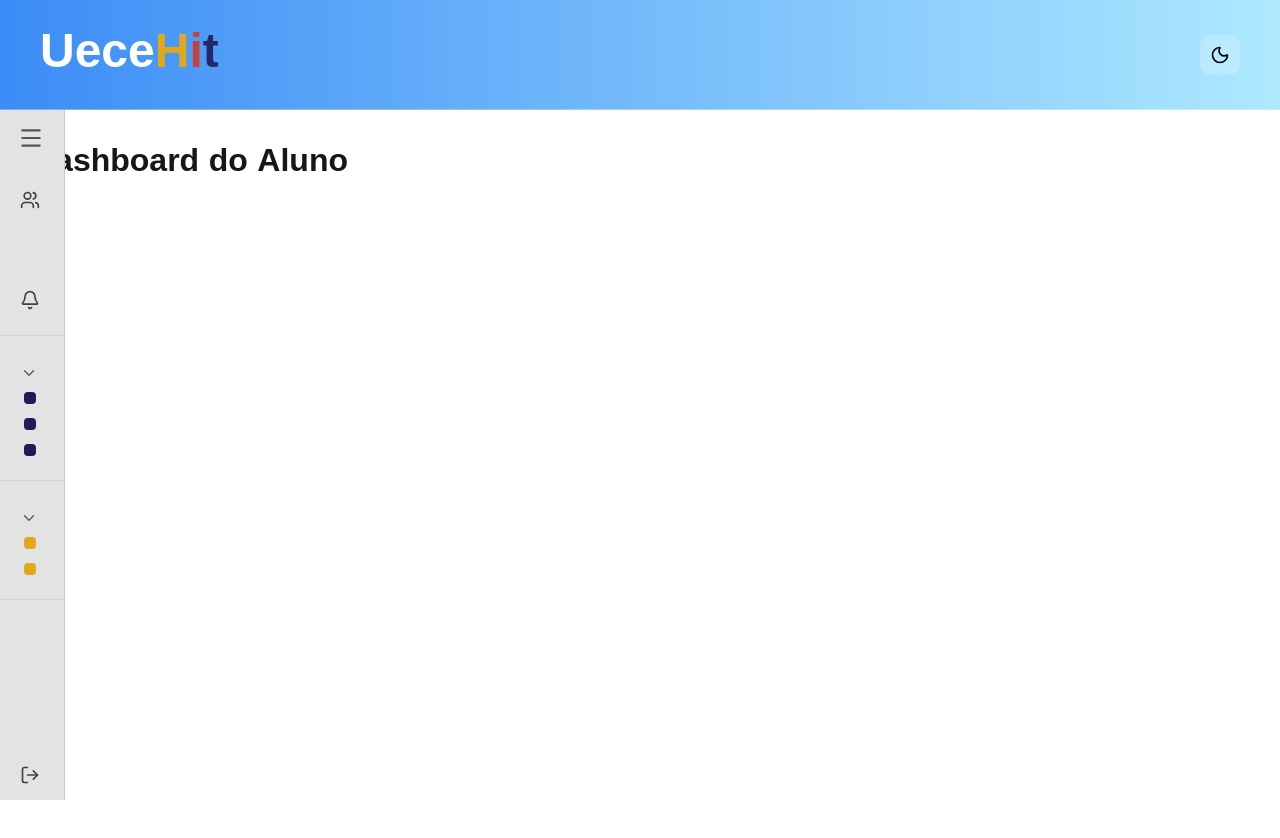
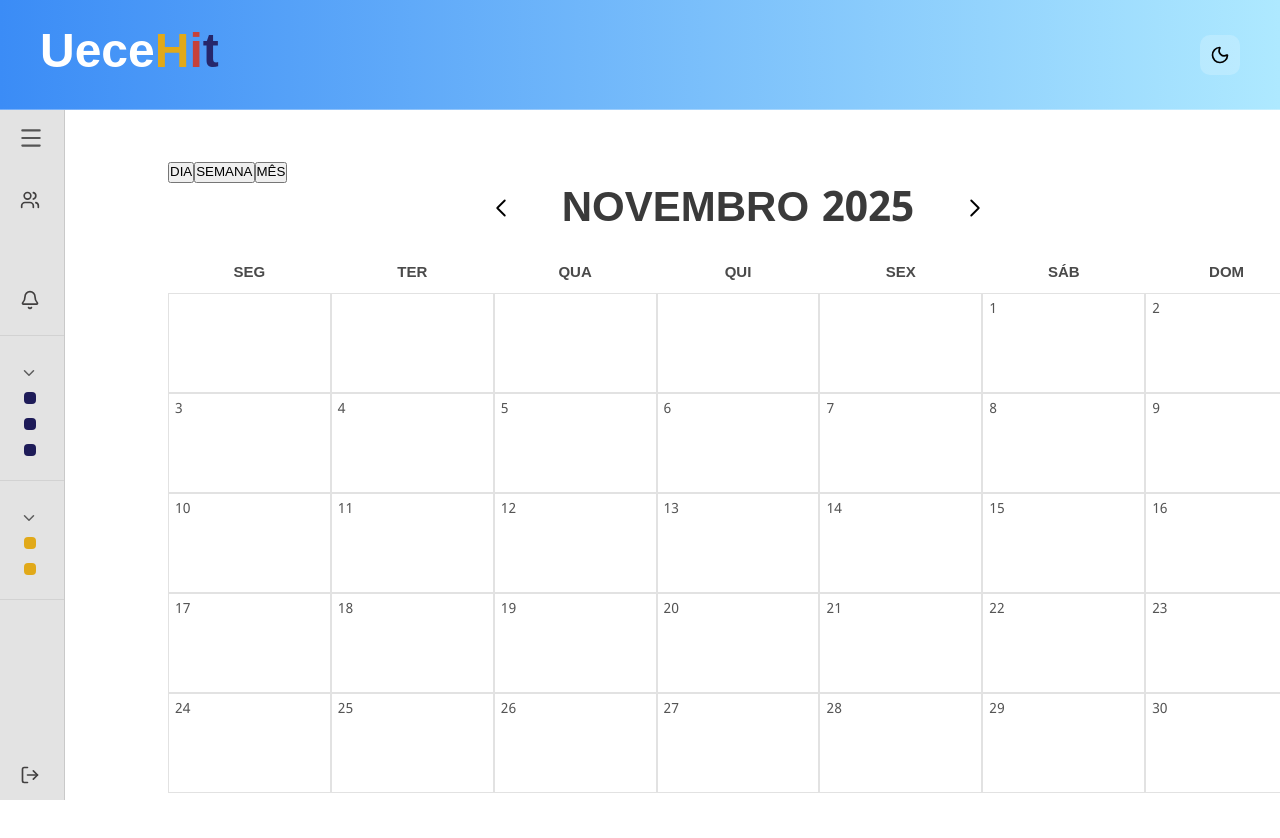
Before and after one commit to UeceHit/uecehit-frontend, a Next.js app: page /aluno in a window 1280 px wide. Shown: the top 838 px of the page. Before the commit the page ends 800 px from the top, so only its background shows below. Built offline with nearby package versions, Linux system fonts and the light colour scheme.

Commit message:
adicao do calendario em si

```diff
--- a/src/app/aluno/page.jsx
+++ b/src/app/aluno/page.jsx
@@ -3,25 +3,77 @@
 import { useState } from "react";
 import Header from "../components/Header";
 import Sidebar from "../components/Sidebar";
+import Calendar from "../components/Calendar";
+import CalendarViewSwitcher from "../components/CalendarViewSwitcher";
 
 export default function AlunoDashboard() {
+  const [isSidebarOpen, setIsSidebarOpen] = useState(false);
+
+  // Estado que controla o tipo de visualização
+  const [view, setView] = useState("mês");
+
   return (
     <div>
       <Header />
 
+      <div style={{ display: "flex" }}>
         <Sidebar
+          isOpen={isSidebarOpen}
+          setIsOpen={setIsSidebarOpen}
           turmas={[
             "Inteligência Computacional",
             "Banco de Dados",
             "Organização de Computadores",
           ]}
-        grupos={[
-          "Banca TCC",
-          "PET",
-        ]}
+          grupos={["Banca TCC", "PET"]}
         />
 
-      <h1 style={{ padding: "2rem" }}>Dashboard do Aluno</h1>
+        {/* CONTEÚDO PRINCIPAL */}
+        <div
+          style={{
+            flex: 1,
+            padding: "2rem 3rem",
+            marginLeft: isSidebarOpen ? "260px" : "80px",
+            transition: "margin-left 0.3s ease",
+            display: "flex",
+            justifyContent: "space-between",
+            alignItems: "flex-start",
+          }}
+        >
+          {/* 📌 CALENDÁRIO (lado esquerdo) */}
+          <div
+            style={{
+              width: "1220px",
+              height: "710px",
+            }}
+          >
+            <Calendar view={view} setView={setView} />
+          </div>
+
+          {/* 📌 SWITCHER (lado direito) */}
+          <div
+            style={{
+              width: "250px",
+              textAlign: "center",
+              marginLeft: "20px",
+            }}
+          >
+            <CalendarViewSwitcher currentView={view} setCurrentView={setView} />
+
+            <div style={{ marginTop: "15px", fontSize: "16px" }}>
+              Calendário Universitário{" "}
+            <span style={{ fontSize: "24px", fontWeight: "bold" }}>
+            <span style={{ color: "#26276B" }}>2</span>
+            <span style={{ color: "#E1A919" }}>0</span>
+            <span style={{ color: "#C64139" }}>2</span>
+            <span style={{ color: "#26276B" }}>6</span>
+            <span style={{ color: "#E1A919" }}>.</span>
+            <span style={{ color: "#C64139" }}>1</span>
+          </span>
+        </div>
+          </div>
+        </div>
+      </div>
     </div>
   );
 }
--- /dev/null
+++ b/src/app/components/Calendar.jsx
@@ -0,0 +1,139 @@
+"use client";
+
+import { useState } from "react";
+import { ChevronLeft, ChevronRight } from "lucide-react";
+import "./calendar.css";
+
+export default function Calendar({ view = "mês", setView }) {
+  const [date, setDate] = useState(new Date());
+
+  const monthNames = [
+    "JANEIRO", "FEVEREIRO", "MARÇO", "ABRIL", "MAIO", "JUNHO",
+    "JULHO", "AGOSTO", "SETEMBRO", "OUTUBRO", "NOVEMBRO", "DEZEMBRO"
+  ];
+
+  function prevMonth() {
+    setDate(prev => new Date(prev.getFullYear(), prev.getMonth() - 1, 1));
+  }
+
+  function nextMonth() {
+    setDate(prev => new Date(prev.getFullYear(), prev.getMonth() + 1, 1));
+  }
+
+  const year = date.getFullYear();
+  const month = date.getMonth();
+
+  // 🔶 MENSAL
+  const firstWeekday = new Date(year, month, 1).getDay();
+  const adjustedFirstWeekday = (firstWeekday === 0 ? 6 : firstWeekday - 1);
+  const lastDay = new Date(year, month + 1, 0).getDate();
+
+  const daysMonth = [];
+  for (let i = 0; i < adjustedFirstWeekday; i++) daysMonth.push("");
+  for (let i = 1; i <= lastDay; i++) daysMonth.push(i);
+
+  // 🔶 SEMANAL
+  const weekDays = ["SEG", "TER", "QUA", "QUI", "SEX", "SÁB", "DOM"];
+
+  function getCurrentWeek() {
+    const current = new Date(date);
+    const weekday = (current.getDay() === 0 ? 6 : current.getDay() - 1);
+    const monday = new Date(current);
+    monday.setDate(current.getDate() - weekday);
+
+    const week = [];
+    for (let i = 0; i < 7; i++) {
+      const d = new Date(monday);
+      d.setDate(monday.getDate() + i);
+      week.push(d);
+    }
+    return week;
+  }
+
+  const week = getCurrentWeek();
+
+  // 🔶 DIÁRIO
+  const hours = [];
+  for (let h = 7; h <= 22; h++) {
+    hours.push(`${String(h).padStart(2, "0")}:00`);
+  }
+
+  return (
+    <div className="calendar-wrapper">
+
+      {/* 🔵 Botões DIA / SEMANA / MÊS */}
+      <div className="calendar-mode-selector">
+        {["dia", "semana", "mês"].map((m) => (
+          <button
+            key={m}
+            className={`mode-btn ${view === m ? "selected" : ""}`}
+            onClick={() => setView && setView(m)}
+          >
+            {m.toUpperCase()}
+            {view === m && <div className="selected-indicator" />}
+          </button>
+        ))}
+      </div>
+
+      {/* Cabeçalho */}
+      <div className="calendar-header">
+        <button onClick={prevMonth} className="arrow-btn">
+          <ChevronLeft size={30} strokeWidth={1.5} />
+        </button>
+
+        <h2>{monthNames[month]} {year}</h2>
+
+        <button onClick={nextMonth} className="arrow-btn">
+          <ChevronRight size={30} strokeWidth={1.5} />
+        </button>
+      </div>
+
+      {/* 🔶 MÊS */}
+      {view === "mês" && (
+        <>
+          <div className="calendar-weekdays">
+            {weekDays.map((w, i) => <span key={i}>{w}</span>)}
+          </div>
+
+          <div className="calendar-grid">
+            {daysMonth.map((day, i) => (
+              <div key={i} className="calendar-cell">
+                {day && <span className="day-number">{day}</span>}
+              </div>
+            ))}
+          </div>
+        </>
+      )}
+
+      {/* 🔶 SEMANA */}
+      {view === "semana" && (
+        <>
+          <div className="calendar-weekdays">
+            {weekDays.map((w, i) => <span key={i}>{w}</span>)}
+          </div>
+
+          <div className="calendar-grid-week">
+            {week.map((d, i) => (
+              <div key={i} className="calendar-cell-week">
+                <span className="day-number">
+                  {String(d.getDate()).padStart(2, "0")}
+                </span>
+              </div>
+            ))}
+          </div>
+        </>
+      )}
+
+      {/* 🔶 DIA */}
+      {view === "dia" && (
+        <div className="calendar-day-view">
+          {hours.map((h, i) => (
+            <div key={i} className="calendar-hour-row">
+              <span className="hour-label">{h}</span>
+            </div>
+          ))}
+        </div>
+      )}
+    </div>
+  );
+}
--- /dev/null
+++ b/src/app/components/CalendarViewSwitcher.jsx
@@ -0,0 +1,34 @@
+"use client";
+
+export default function CalendarViewSwitcher({ currentView, setCurrentView }) {
+  return (
+    <div
+      style={{
+        display: "flex",
+        gap: "10px",
+        background: "#F5F5F5",
+        padding: "8px 14px",
+        borderRadius: "10px",
+        alignItems: "center",
+        boxShadow: "0px 2px 4px rgba(0,0,0,0.1)",
+      }}
+    >
+      {["Dia", "Semana", "Mês"].map((view) => (
+        <button
+          key={view}
+          onClick={() => setCurrentView(view.toLowerCase())}
+          style={{
+            padding: "6px 16px",
+            borderRadius: "8px",
+            border: "none",
+            cursor: "pointer",
+            background: currentView === view.toLowerCase() ? "#E0E0E0" : "transparent",
+            fontWeight: currentView === view.toLowerCase() ? "600" : "400",
+          }}
+        >
+          {view}
+        </button>
+      ))}
+    </div>
+  );
+}
--- /dev/null
+++ b/src/app/components/calendar.css
@@ -0,0 +1,62 @@
+.calendar-wrapper {
+  width: 100%;
+  padding: 20px 40px;
+}
+
+.calendar-header {
+  width: 100%;
+  display: flex;
+  align-items: center;
+  justify-content: center;
+  font-size: 28px;
+  font-weight: 600;
+  margin-bottom: 25px;
+  color: #3A3A3A;
+  gap: 40px;
+}
+
+.arrow-btn {
+  background: none;
+  border: none;
+  cursor: pointer;
+  padding: 6px;
+  border-radius: 6px;
+  transition: 0.2s;
+}
+
+.arrow-btn:hover {
+  background: #ececec;
+}
+
+.calendar-weekdays {
+  display: grid;
+  grid-template-columns: repeat(7, 1fr);
+  font-weight: 600;
+  font-size: 15px;
+  text-align: center;
+  margin-bottom: 10px;
+  color: #4a4a4a;
+}
+
+.calendar-grid {
+  display: grid;
+  grid-template-columns: repeat(7, 1fr);
+  gap: 0px;
+}
+
+.calendar-cell {
+  border: 1px solid #e2e2e2;
+  height: 100px;
+  position: relative;
+  display: flex;
+  justify-content: flex-start;
+  align-items: flex-start;
+  padding: 6px;
+  background: white;
+}
+
+.day-number {
+  font-size: 14px;
+  font-weight: 500;
+  color: #555;
+}
```
Lines whose indentation alone changed are shown as unchanged.
